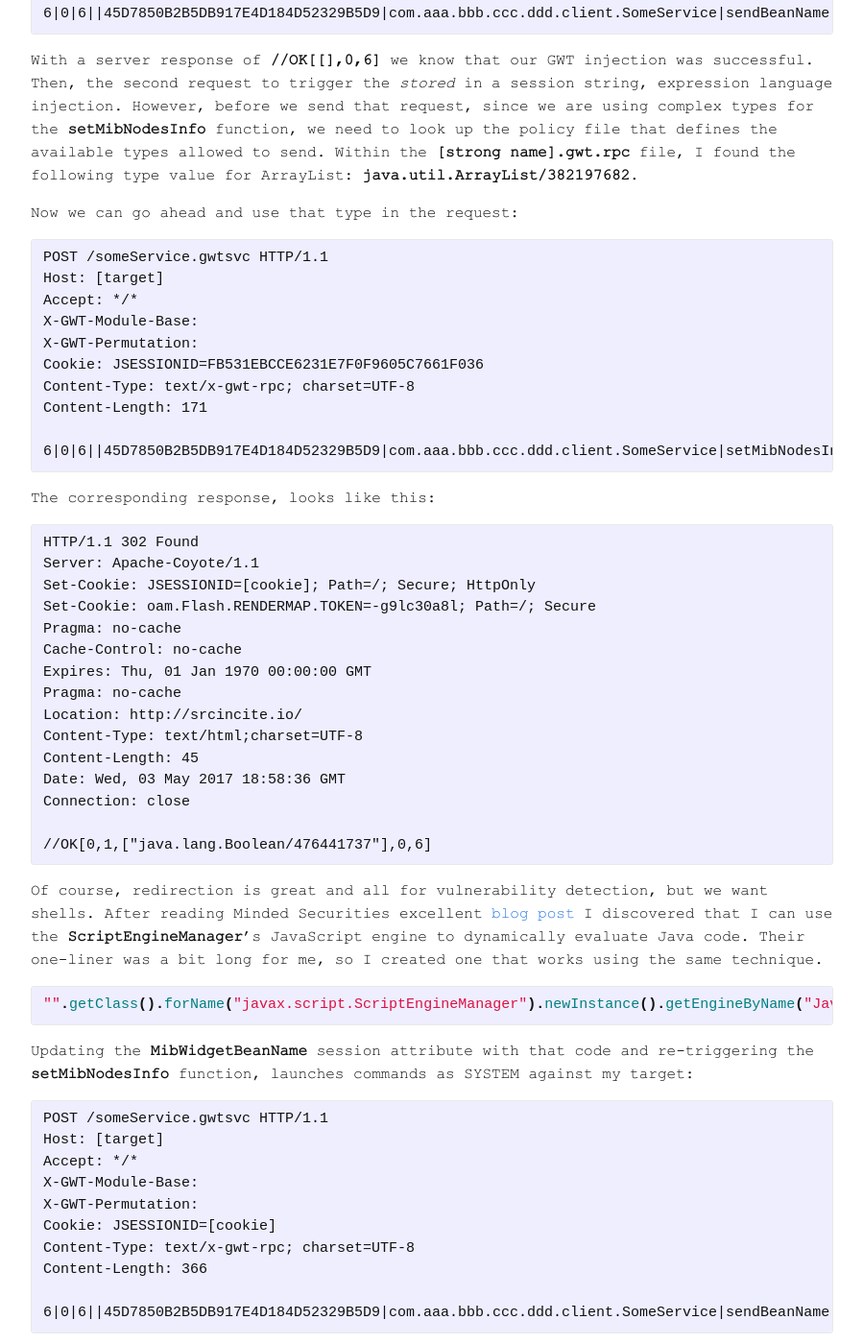
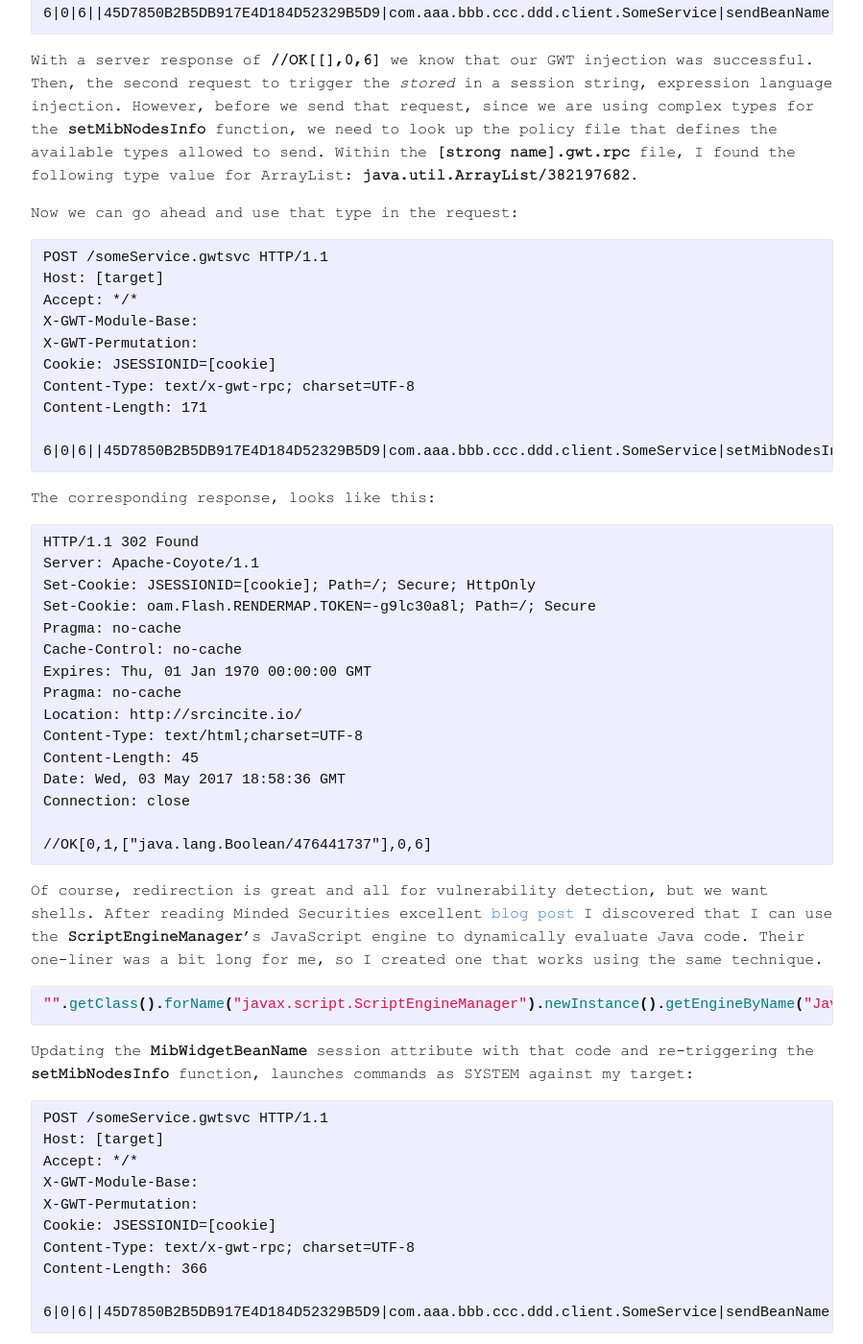
Before and after one commit to sourceincite/sourceincite.github.io, a Jekyll site: the page built from _posts/2017-05-22-from-serialized-to-shell-auditing-google-web-toolkit-with-el-injection.md, in a window 1280 px wide and 1400 px high, scrolled down 3984 px. Shown: the whole window at 96% size, without its empty margins (190-1089 px from the left). Built offline with Jekyll 4.4.1, drawn with Linux system fonts in a browser that asks for light colours; some of the changed text lies outside the part shown.

```diff
--- a/_posts/2017-05-22-from-serialized-to-shell-auditing-google-web-toolkit-with-el-injection.md
+++ b/_posts/2017-05-22-from-serialized-to-shell-auditing-google-web-toolkit-with-el-injection.md
@@ -167,7 +167,7 @@
 Accept: */*
 X-GWT-Module-Base:
 X-GWT-Permutation:
-Cookie: JSESSIONID=FB531EBCCE6231E7F0F9605C7661F036
+Cookie: JSESSIONID=[cookie]
 Content-Type: text/x-gwt-rpc; charset=UTF-8
 Content-Length: 171
 
@@ -223,7 +223,7 @@
 Accept: */*
 X-GWT-Module-Base:
 X-GWT-Permutation:
-Cookie: JSESSIONID=FB531EBCCE6231E7F0F9605C7661F036
+Cookie: JSESSIONID=[cookie]
 Content-Type: text/x-gwt-rpc; charset=UTF-8
 Content-Length: 171
 
```
